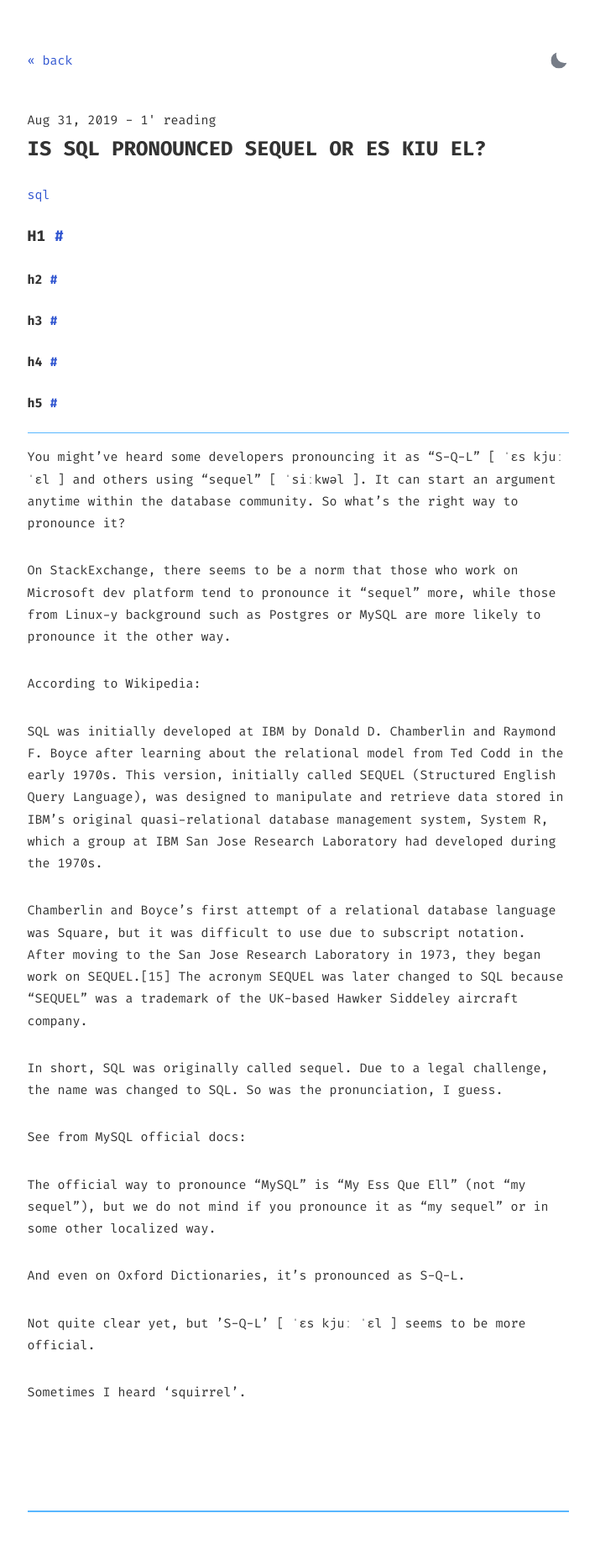
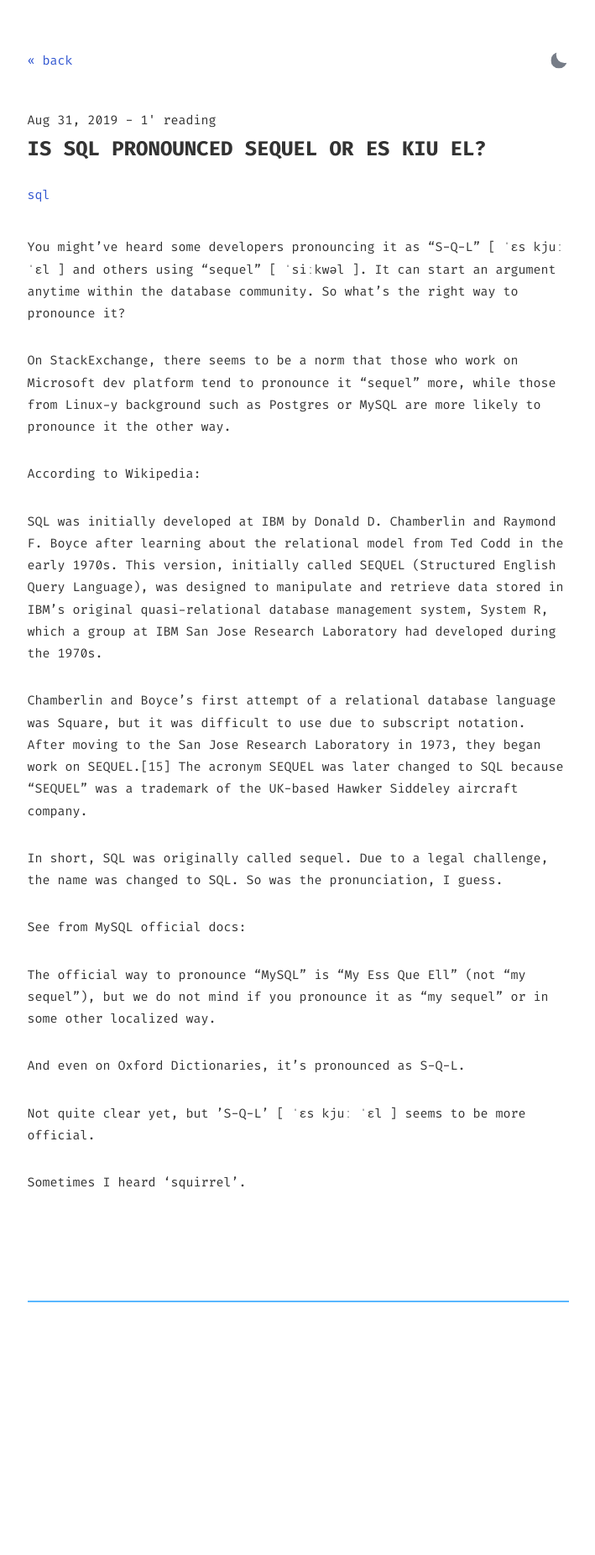
Before and after one commit to ntvpz/sql, a Jekyll site: the page built from _posts/2019-08-31-how-is-sql-pronounced.md, in a window 1280 px wide. Shown: the whole page at 84% size, without its empty margins (285-994 px from the left). Built offline with Jekyll 4.4.1, drawn with Linux system fonts in a browser that asks for light colours; after the commit the page ends 1602 px from its top, so only the background shows below that.

Commit message:
no message

```diff
--- a/_posts/2019-08-31-how-is-sql-pronounced.md
+++ b/_posts/2019-08-31-how-is-sql-pronounced.md
@@ -7,17 +7,6 @@ tags: sql
 minute: 1
 ---
 
-# h1
-
-## h2
-
-### h3
-
-#### h4
-
-##### h5
-
----
 
 You might’ve heard some developers pronouncing it as “S-Q-L” [ ˈɛs kjuː ˈɛl ] and others using “sequel” [ ˈsiːkwəl ]. It can start an argument anytime within the database community. So what’s the right way to pronounce it?
 
```
